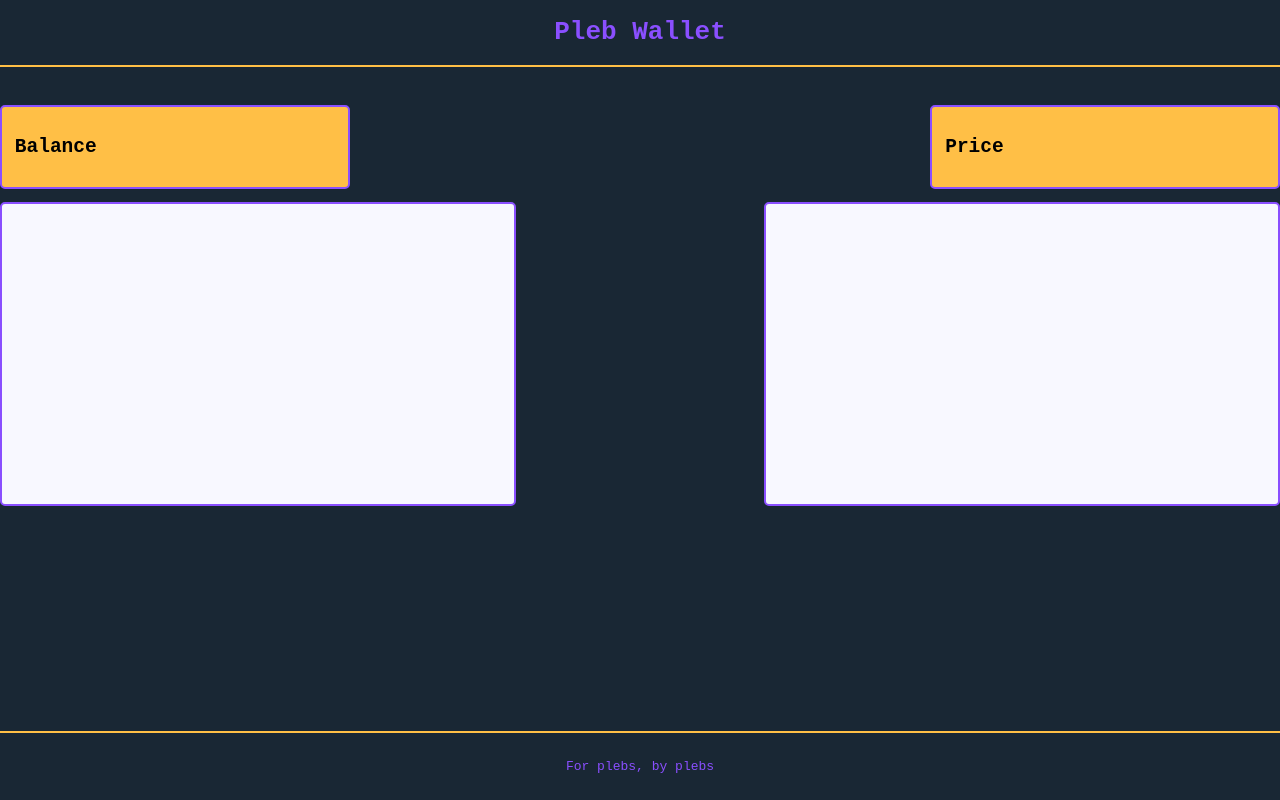
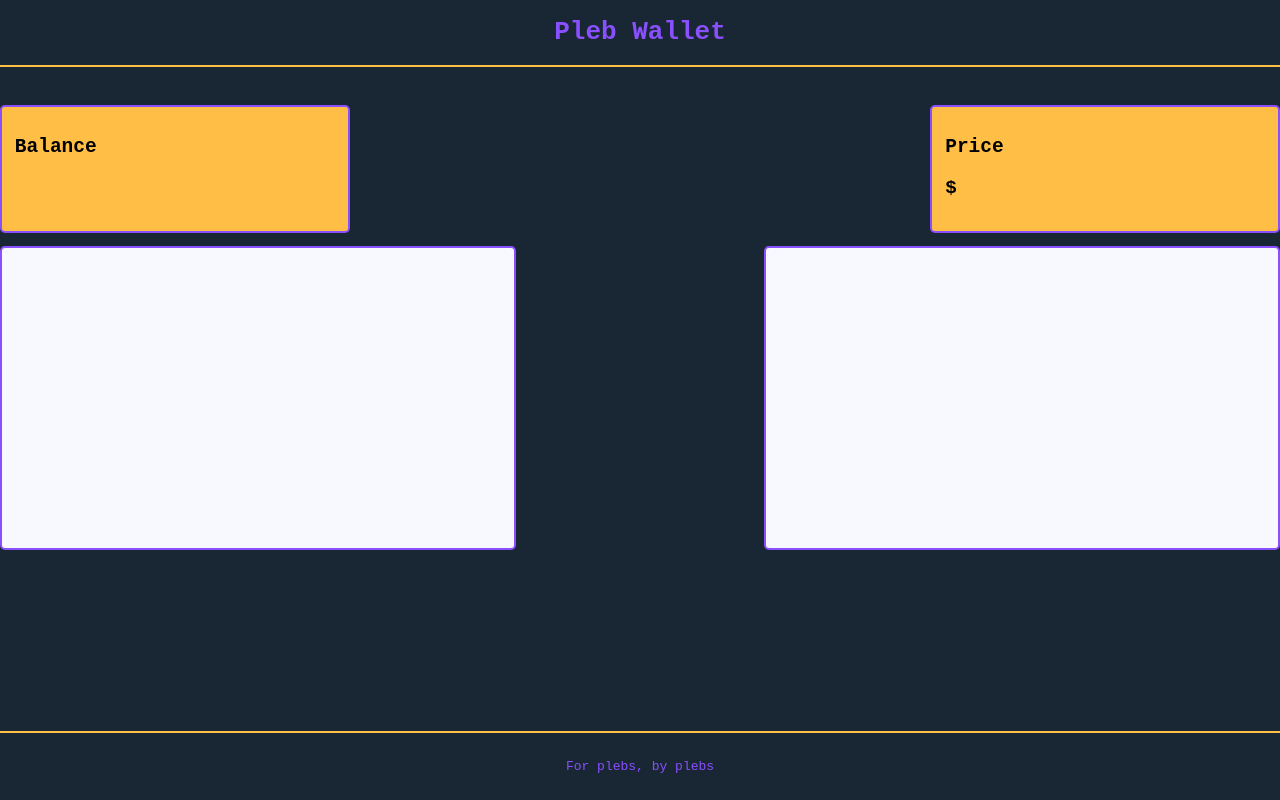
Before and after one commit to TripleJayyy/react-bitcoin-wallet, a React (Create React App) app: page / in a window 1280 px wide. Built offline with nearby package versions, Linux system fonts and the light colour scheme; no server answers.

Commit message:
set interval price update

```diff
--- a/src/App.js
+++ b/src/App.js
@@ -3,13 +3,14 @@ import './App.css';
 import axios from 'axios';
 
 function App() {
-  const [price, setPrice] = useState(0);
+  const [price, setPrice] = useState(null);
 
   const getPrice = () => {
     axios
       .get("https://api.coinbase.com/v2/prices/BTC-USD/spot")
 
       .then((res) => {
+        console.log(res.data.data.amount);
         setPrice(res.data.data.amount);
       })
 
@@ -20,6 +21,13 @@ function App() {
 
   useEffect(() => {
     getPrice();
+  }, []);
+
+  useEffect(() => {
+    const interval = setInterval(() => {
+      getPrice();
+    }, 5000);
+    return () => clearInterval(interval);
   }, []);
 
   return (
@@ -35,7 +43,7 @@ function App() {
         </div>
         <div className='balance-card'>
           <h2>Price</h2>
-          {/* <p>${price}</p> */}
+          <p>${price}</p>
         </div>
       </div>
       <div className='row'>
```
